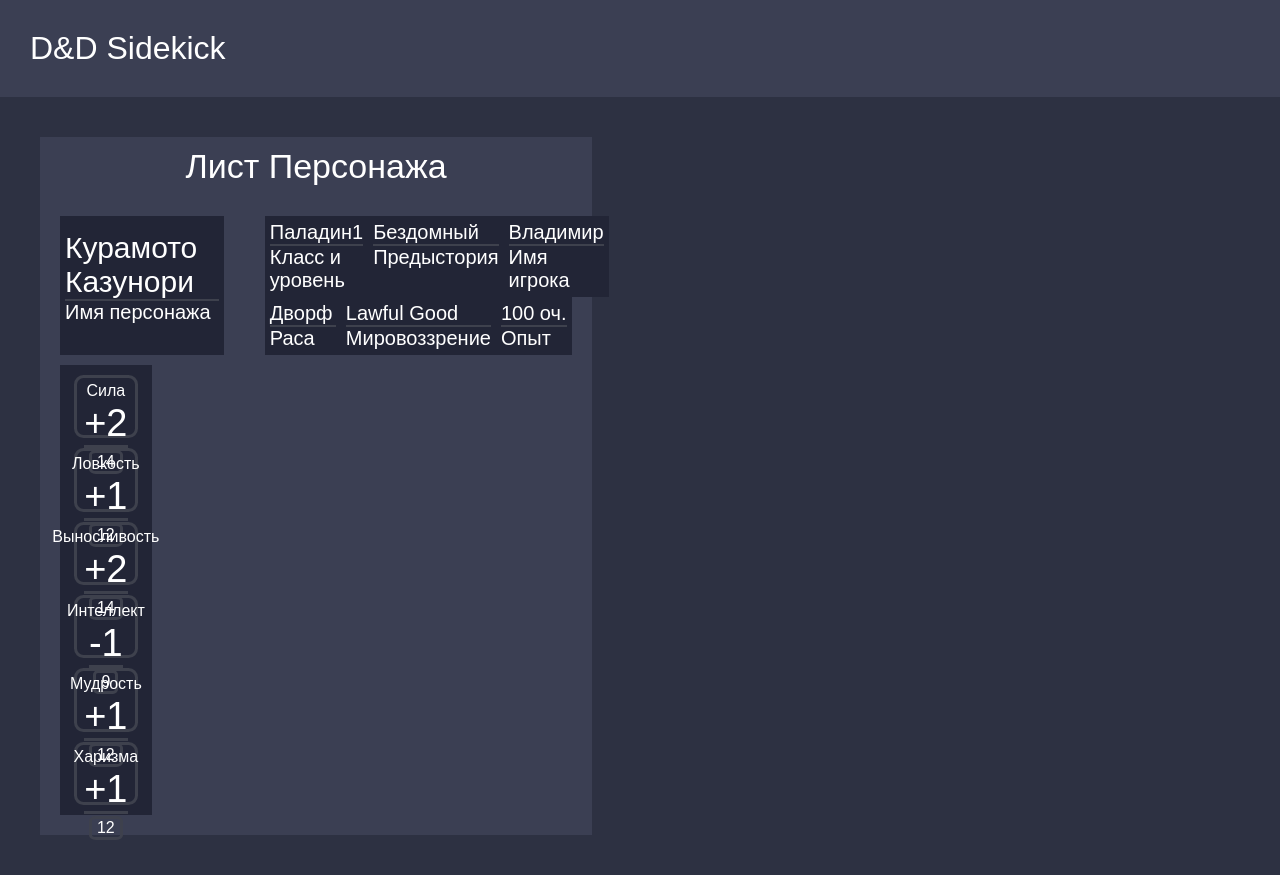
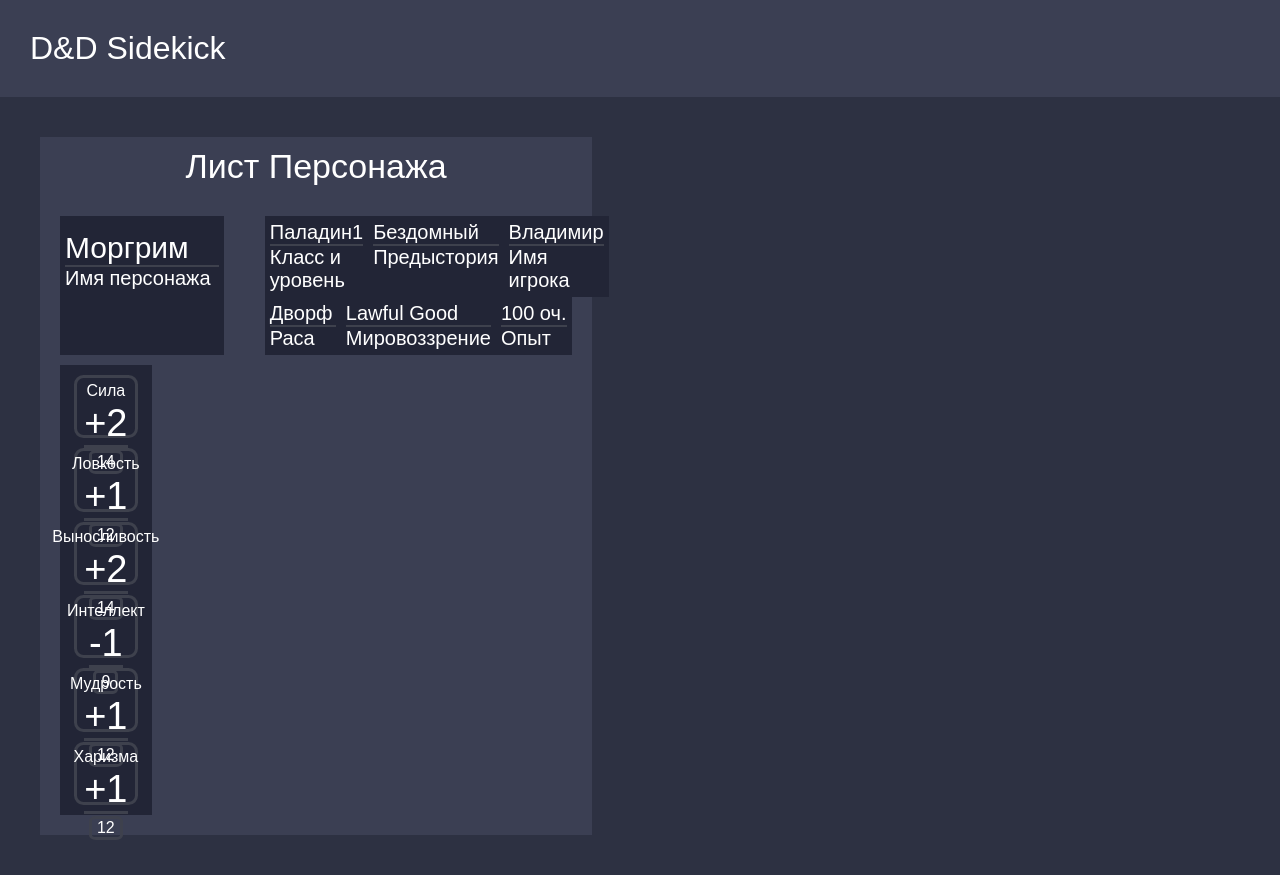
Before and after one commit to Voldezhur/DnDSidekick, a React (Create React App) app in the folder client/: page / in a window 1280 px wide. Built offline with nearby package versions, Linux system fonts and the light colour scheme; a web font is replaced by a local one.

Commit message:
minor changes

```diff
--- a/client/src/components/CharacterSheet.jsx
+++ b/client/src/components/CharacterSheet.jsx
@@ -38,7 +38,7 @@ export default function CharacterSheet () {
             <div id="character-sheet-title">Лист Персонажа</div>
 
             <div id="character-meta">
-                <CharacterName content="Курамото Казунори" title="Имя персонажа" />
+                <CharacterName content="Моргрим" title="Имя персонажа" />
 
                 <div id="character-about">
                     <div id="character-about-row">
```
